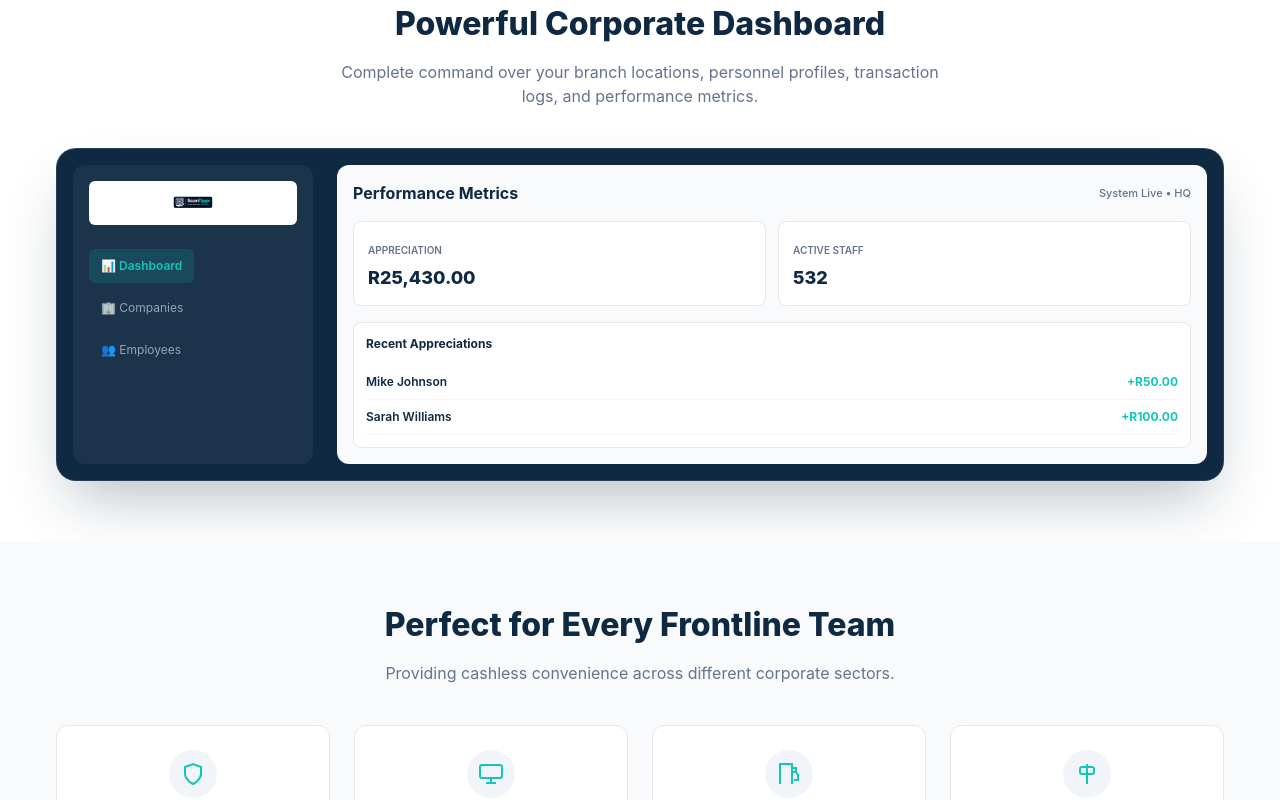
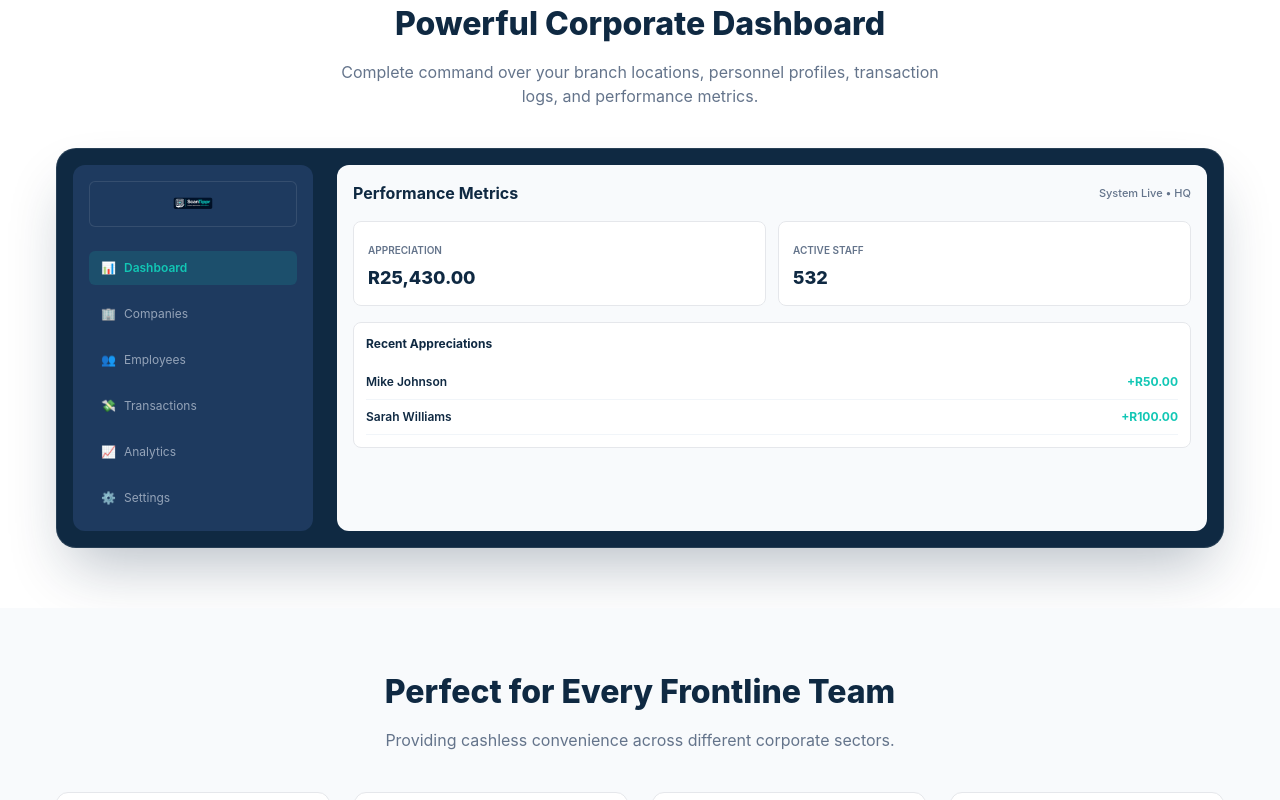
Before and after one commit to JeanDupl/ScanTippr, a Next.js app in the folder scantippr/: page / in a window 1280 px wide. Shown: the part 1450-2250 px from the top of the page. Built offline with nearby package versions, Linux system fonts and the light colour scheme.

Commit message:
new landing page7

```diff
--- a/scantippr/app/page.tsx
+++ b/scantippr/app/page.tsx
@@ -367,14 +367,41 @@ export default function Home() {
             }}>
               <div className="dashboard-grid">
                 {/* Sidebar */}
-                <div style={{ background: 'rgba(255, 255, 255, 0.05)', borderRadius: '12px', padding: '16px' }}>
-                  <div style={{ background: '#FFF', padding: '6px', borderRadius: '6px', marginBottom: '24px', display: 'flex', alignItems: 'center', justifyContent: 'center' }}>
+                <div style={{ background: '#1e3a5f', borderRadius: '12px', padding: '16px' }}>
+                  {/* Blended Logo Container (Matching the sidebar color) */}
+                  <div style={{
+                    background: '#1e3a5f',
+                    padding: '6px',
+                    borderRadius: '6px',
+                    marginBottom: '24px',
+                    display: 'flex',
+                    alignItems: 'center',
+                    justifyContent: 'center',
+                    border: '1px solid rgba(255, 255, 255, 0.1)'
+                  }}>
                     <img src="/Midel-logo.png" alt="ScanTippr" style={{ width: '100%', maxHeight: '32px', objectFit: 'contain' }} />
                   </div>
-                  <div style={{ display: 'flex', flexDirection: 'row', flexWrap: 'wrap', gap: '8px' }}>
-                    <div style={{ background: 'rgba(18, 199, 181, 0.15)', color: '#12C7B5', padding: '8px 12px', borderRadius: '6px', fontWeight: 600, fontSize: '12px' }}>📊 Dashboard</div>
-                    <div style={{ color: '#94A3B8', padding: '8px 12px', fontSize: '12px' }}>🏢 Companies</div>
-                    <div style={{ color: '#94A3B8', padding: '8px 12px', fontSize: '12px' }}>👥 Employees</div>
+
+                  {/* Restored Complete Menu Navigation */}
+                  <div style={{ display: 'flex', flexDirection: 'column', gap: '12px' }}>
+                    <div style={{ background: 'rgba(18, 199, 181, 0.15)', color: '#12C7B5', padding: '8px 12px', borderRadius: '6px', fontWeight: 600, fontSize: '12px', display: 'flex', alignItems: 'center', gap: '8px' }}>
+                      <span>📊</span> Dashboard
+                    </div>
+                    <div style={{ color: '#94A3B8', padding: '8px 12px', fontSize: '12px', display: 'flex', alignItems: 'center', gap: '8px' }}>
+                      <span>🏢</span> Companies
+                    </div>
+                    <div style={{ color: '#94A3B8', padding: '8px 12px', fontSize: '12px', display: 'flex', alignItems: 'center', gap: '8px' }}>
+                      <span>👥</span> Employees
+                    </div>
+                    <div style={{ color: '#94A3B8', padding: '8px 12px', fontSize: '12px', display: 'flex', alignItems: 'center', gap: '8px' }}>
+                      <span>💸</span> Transactions
+                    </div>
+                    <div style={{ color: '#94A3B8', padding: '8px 12px', fontSize: '12px', display: 'flex', alignItems: 'center', gap: '8px' }}>
+                      <span>📈</span> Analytics
+                    </div>
+                    <div style={{ color: '#94A3B8', padding: '8px 12px', fontSize: '12px', display: 'flex', alignItems: 'center', gap: '8px' }}>
+                      <span>⚙️</span> Settings
+                    </div>
                   </div>
                 </div>
 
```
